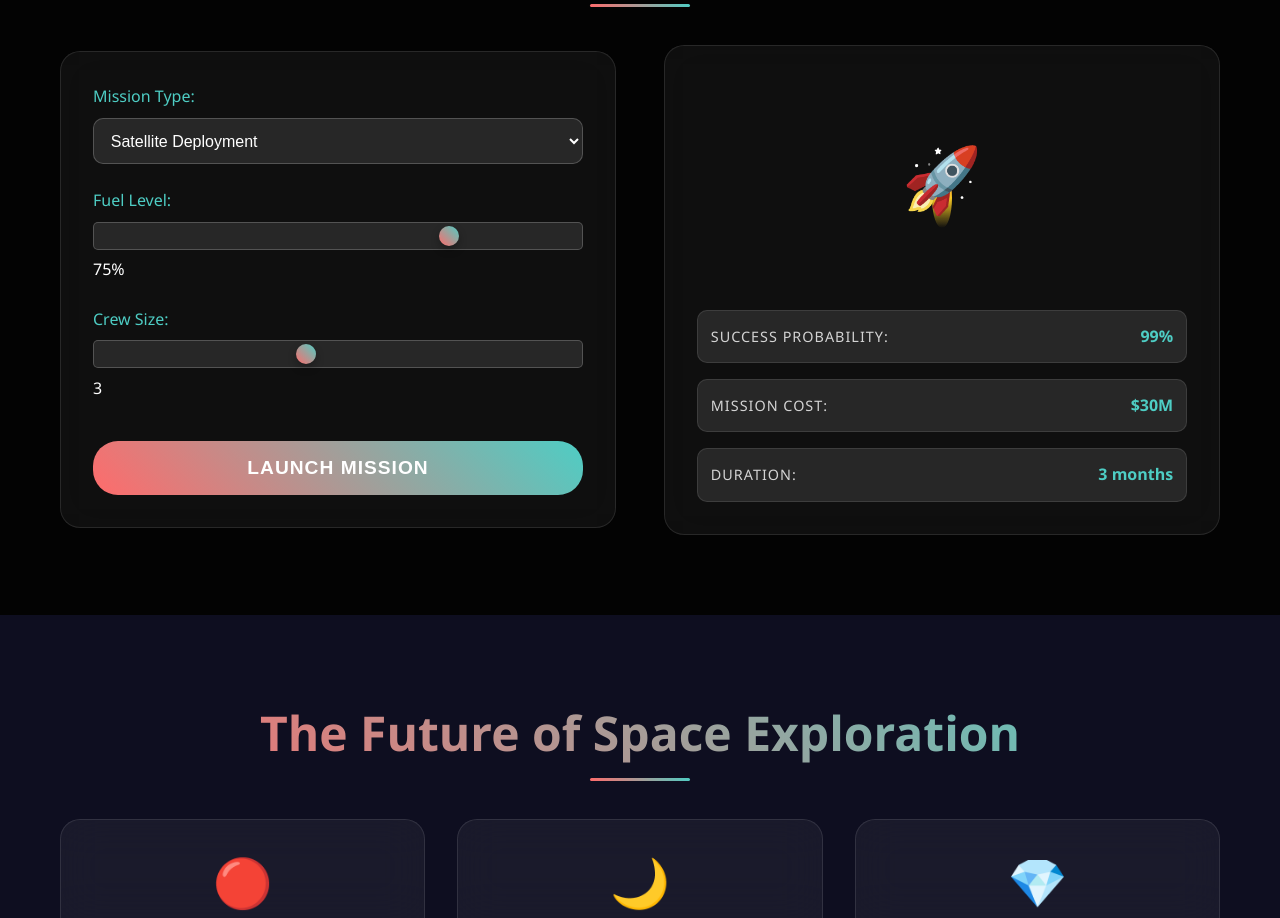
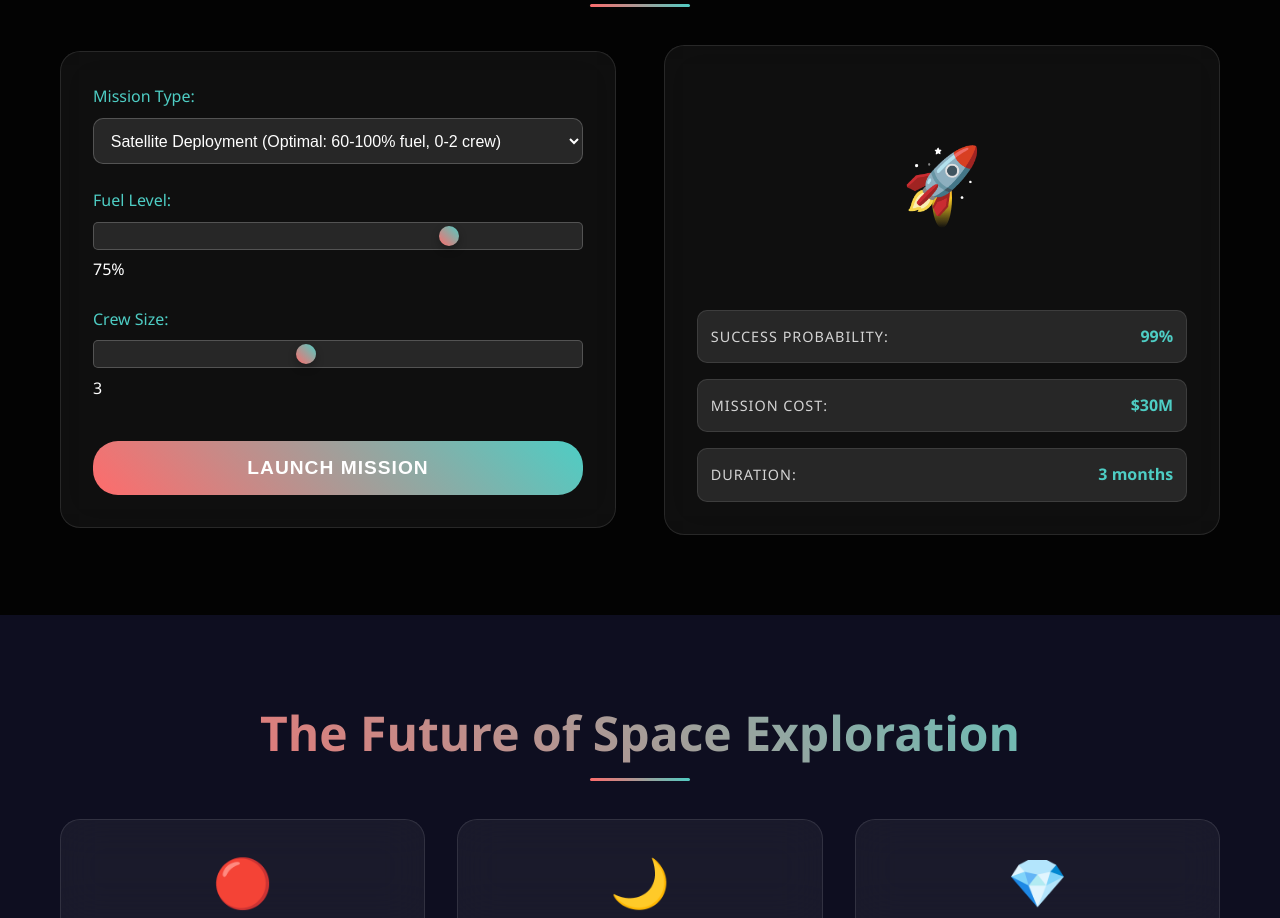
Before and after one commit to eccentriccoder01/Cosmosphere, a plain HTML site: page index.htm in a window 1280 px wide. Shown: the part 2818-3736 px from the top of the page. Drawn offline with Linux system fonts and the light colour scheme.

Commit message:
update index.html

```diff
--- a/index.htm
+++ b/index.htm
@@ -294,27 +294,27 @@
                     <div class="mission-controls">
                         <div class="control-group">
                             <label for="mission-type">Mission Type:</label>
-                            <select id="mission-type">
-                                <option value="satellite">Satellite Deployment</option>
-                                <option value="moon">Moon Landing</option>
-                                <option value="mars">Mars Exploration</option>
-                                <option value="iss">ISS Resupply</option>
+                            <select id="mission-type" data-tooltip="Choose your mission type. Each has different optimal parameters.">
+                                <option value="satellite">Satellite Deployment (Optimal: 60-100% fuel, 0-2 crew)</option>
+                                <option value="moon">Moon Landing (Optimal: 80-100% fuel, 2-4 crew)</option>
+                                <option value="mars">Mars Exploration (Optimal: 90-100% fuel, 4-6 crew)</option>
+                                <option value="iss">ISS Resupply (Optimal: 70-100% fuel, 3-5 crew)</option>
                             </select>
                         </div>
 
                         <div class="control-group">
                             <label for="fuel-level">Fuel Level:</label>
-                            <input type="range" id="fuel-level" min="0" max="100" value="75">
+                            <input type="range" id="fuel-level" min="0" max="100" value="75" data-tooltip="Higher fuel levels increase mission success rate. Too much fuel wastes resources.">
                             <span id="fuel-display">75%</span>
                         </div>
 
                         <div class="control-group">
                             <label for="crew-size">Crew Size:</label>
-                            <input type="range" id="crew-size" min="0" max="7" value="3">
+                            <input type="range" id="crew-size" min="0" max="7" value="3" data-tooltip="Crew size affects mission complexity. Too few crew may lack expertise, too many increases risk.">
                             <span id="crew-display">3</span>
                         </div>
 
-                        <button id="launch-btn" class="launch-button" >Launch Mission</button>
+                        <button id="launch-btn" class="launch-button" data-tooltip="Launch your mission! Success depends on your parameter choices.">Launch Mission</button>
                     </div>
 
                     <div class="mission-display">
```
